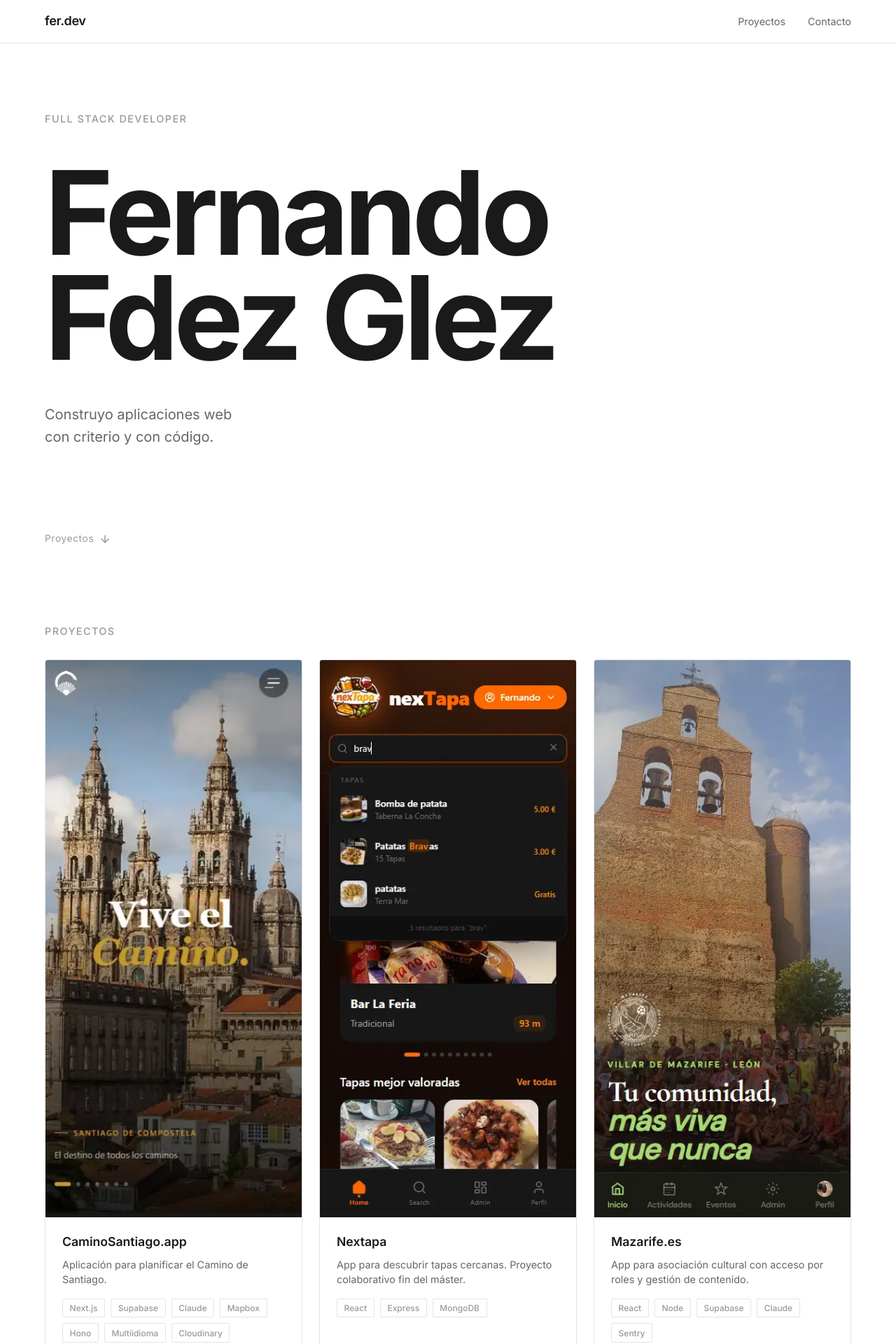
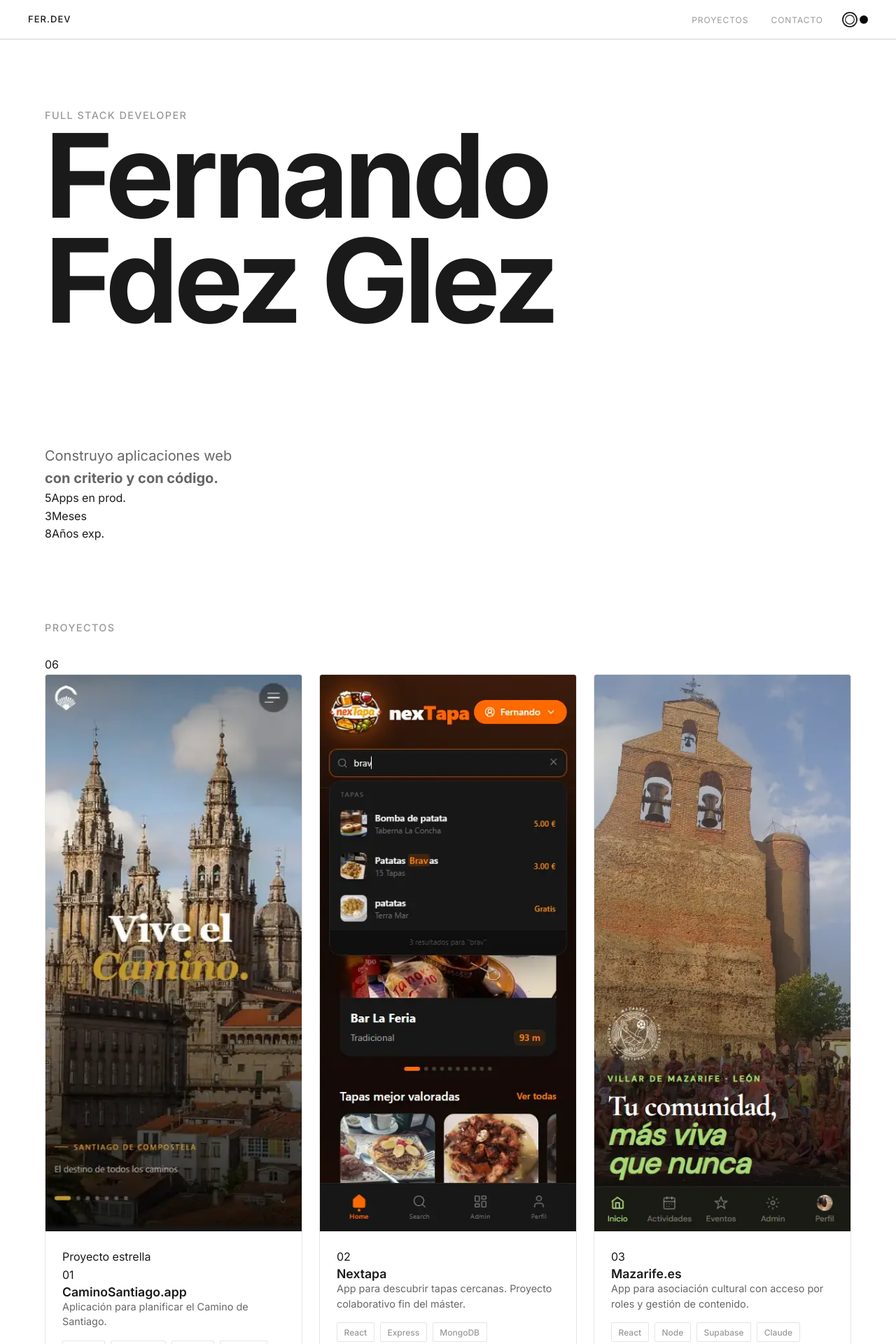
Before and after one commit to fernandofg78-ctrl/portfolio, a React (Vite) app in the folder frontend/: page / in a window 1280 px wide. Shown: the top 1920 px of the page at 70% size. Built offline with nearby package versions, Linux system fonts and the light colour scheme.

Commit message:
temas 1 dark

```diff
--- a/frontend/src/components/layout/Navbar.jsx
+++ b/frontend/src/components/layout/Navbar.jsx
@@ -1,15 +1,20 @@
 // src/components/layout/Navbar.jsx
-// Barra de navegación principal
+// Barra de navegación principal con selector de temas
 
 import { Link } from "react-router-dom";
+import { useTheme } from "../../context/ThemeContext";
+import { themes } from "../../themes/themes";
 import styles from "./Navbar.module.css";
 
 export const Navbar = () => {
+  const { currentTheme, changeTheme } = useTheme();
+
   return (
     <nav className={styles.navbar}>
       <Link to="/" className={styles.logo}>
         fer.dev
       </Link>
+      <div className={styles.right}>
         <ul className={styles.links}>
           <li>
             <Link to="/">Proyectos</Link>
@@ -18,6 +23,27 @@ export const Navbar = () => {
             <a href="#contact">Contacto</a>
           </li>
         </ul>
+        <div className={styles.themeSwitcher}>
+          {Object.values(themes).map((theme) => (
+            <button
+              key={theme.name}
+              className={`${styles.themeDot} ${currentTheme.name === theme.name ? styles.active : ""}`}
+              onClick={() => changeTheme(theme.name)}
+              title={theme.label}
+              aria-label={`Tema ${theme.label}`}
+              style={{
+                background: theme.colors.background,
+                borderColor:
+                  currentTheme.name === theme.name
+                    ? theme.name === "dark"
+                      ? "#C9A84C"
+                      : "#1a1a1a"
+                    : theme.colors.border,
+              }}
+            />
+          ))}
+        </div>
+      </div>
     </nav>
   );
 };
--- a/frontend/src/components/layout/Navbar.module.css
+++ b/frontend/src/components/layout/Navbar.module.css
@@ -1,35 +1,95 @@
 /* src/components/layout/Navbar.module.css */
-/* Estilos de la barra de navegación principal */
+/* Barra de navegación principal */
 
 .navbar {
+  position: sticky;
+  top: 0;
+  z-index: 100;
+  background-color: var(--color-nav-bg, var(--color-background));
+  border-bottom: 1px solid var(--color-border);
+  backdrop-filter: blur(12px);
+  -webkit-backdrop-filter: blur(12px);
+  padding: 0 2.5rem;
+  height: 56px;
   display: flex;
   align-items: center;
   justify-content: space-between;
-  padding: 1rem 1.5rem;
-  max-width: 1200px;
-  margin: 0 auto;
+  transition:
+    background-color 0.4s ease,
+    border-color 0.4s ease;
 }
 
 .logo {
-  font-size: 1.125rem;
-  font-weight: 600;
+  font-size: 13px;
+  font-weight: 500;
+  letter-spacing: 0.08em;
+  text-transform: uppercase;
   color: var(--color-text);
-  letter-spacing: -0.02em;
+  text-decoration: none;
+  transition: color 0.3s ease;
+}
+
+.right {
+  display: flex;
+  align-items: center;
+  gap: 2rem;
 }
 
 .links {
   display: flex;
-  align-items: center;
   gap: 2rem;
   list-style: none;
 }
 
 .links a {
-  font-size: 0.9rem;
-  color: var(--color-secondary);
+  font-size: 12px;
+  font-weight: 400;
+  color: var(--color-text-muted);
+  text-decoration: none;
+  letter-spacing: 0.08em;
+  text-transform: uppercase;
   transition: color 0.2s ease;
 }
 
 .links a:hover {
-  color: var(--color-text);
+  color: var(--color-accent);
 }
+
+.themeSwitcher {
+  display: flex;
+  align-items: center;
+  gap: 8px;
+}
+
+.themeDot {
+  width: 12px;
+  height: 12px;
+  border-radius: 50%;
+  border: 1.5px solid;
+  cursor: pointer;
+  padding: 0;
+  transition:
+    transform 0.2s ease,
+    box-shadow 0.2s ease;
+}
+
+.themeDot:hover {
+  transform: scale(1.2);
+}
+
+.themeDot.active {
+  transform: scale(1.15);
+  box-shadow:
+    0 0 0 2px var(--color-background),
+    0 0 0 3.5px var(--color-accent);
+}
+
+@media (max-width: 768px) {
+  .navbar {
+    padding: 0 1.25rem;
+  }
+
+  .links {
+    gap: 1.25rem;
+  }
+}
--- a/frontend/src/components/projects/ProjectCard.jsx
+++ b/frontend/src/components/projects/ProjectCard.jsx
@@ -1,30 +1,43 @@
 // src/components/projects/ProjectCard.jsx
-// Card individual de proyecto
+// Card de proyecto — soporta variante featured (ocupa 2 columnas)
 
-import { Link } from "react-router-dom";
+import { useNavigate } from "react-router-dom";
 import styles from "./ProjectCard.module.css";
 
-export const ProjectCard = ({ project }) => {
-  const { id, title, description, tech, image } = project;
+export const ProjectCard = ({ project, featured = false, index = 0 }) => {
+  const navigate = useNavigate();
 
   return (
-    <Link to={`/project/${id}`} className={styles.card}>
+    <div
+      className={`${styles.card} ${featured ? styles.featured : ""}`}
+      onClick={() => navigate(`/projects/${project.id}`)}
+    >
       <div className={styles.image}>
-        {image ? (
-          <img src={image} alt={title} className={styles.thumbnail} />
+        {project.image ? (
+          <img src={project.image} alt={project.title} className={styles.img} />
         ) : (
-          <span className={styles.placeholder}>{title[0]}</span>
+          <span className={styles.placeholder}>
+            {project.title.slice(0, 2).toUpperCase()}
+          </span>
         )}
+        <div className={styles.imageOverlay} />
       </div>
+
       <div className={styles.content}>
-        <h3 className={styles.title}>{title}</h3>
-        <p className={styles.description}>{description}</p>
+        <div className={styles.contentTop}>
+          {featured && (
+            <span className={styles.featuredBadge}>Proyecto estrella</span>
+          )}
+          <div className={styles.num}>{String(index + 1).padStart(2, "0")}</div>
+          <h3 className={styles.title}>{project.title}</h3>
+          <p className={styles.description}>{project.description}</p>
+        </div>
         <ul className={styles.tech}>
-          {tech.map((t) => (
+          {project.tech?.map((t) => (
             <li key={t}>{t}</li>
           ))}
         </ul>
       </div>
-    </Link>
+    </div>
   );
 };
--- a/frontend/src/hooks/useApplyTheme.js
+++ b/frontend/src/hooks/useApplyTheme.js
@@ -9,17 +9,34 @@ export const useApplyTheme = () => {
 
   useEffect(() => {
     const root = document.documentElement;
-    const { colors, font } = currentTheme;
+    const { colors, font, layout } = currentTheme;
 
+    // Colores base
     root.style.setProperty("--color-background", colors.background);
     root.style.setProperty("--color-surface", colors.surface);
     root.style.setProperty("--color-primary", colors.primary);
     root.style.setProperty("--color-secondary", colors.secondary);
     root.style.setProperty("--color-accent", colors.accent);
+    root.style.setProperty("--color-accent-gold", colors.accentGold);
     root.style.setProperty("--color-text", colors.text);
     root.style.setProperty("--color-text-muted", colors.textMuted);
+    root.style.setProperty("--color-text-outline", colors.textOutline);
     root.style.setProperty("--color-border", colors.border);
+    root.style.setProperty("--color-stat-num", colors.statNum);
+    root.style.setProperty("--color-nav-bg", colors.navBg);
+    root.style.setProperty("--color-featured-badge", colors.featuredBadge);
+    root.style.setProperty(
+      "--color-featured-badge-text",
+      colors.featuredBadgeText,
+    );
+
+    // Tipografía
     root.style.setProperty("--font-heading", font.heading);
     root.style.setProperty("--font-body", font.body);
+    root.style.setProperty("--font-body-weight", font.bodyWeight);
+
+    // Layout
+    root.style.setProperty("--name-stroke", layout.nameStroke);
+    root.style.setProperty("--card-radius", layout.cardRadius);
   }, [currentTheme]);
 };
--- a/frontend/src/pages/Home.jsx
+++ b/frontend/src/pages/Home.jsx
@@ -1,51 +1,78 @@
 // src/pages/Home.jsx
 // Página principal del portfolio
 
+import { useNavigate } from "react-router-dom";
+import { useTheme } from "../context/ThemeContext";
 import { projects } from "../utils/projects";
 import { ProjectCard } from "../components/projects/ProjectCard";
 import styles from "./Home.module.css";
 
+const STATS = [
+  { num: "5", label: "Apps en prod." },
+  { num: "3", label: "Meses" },
+  { num: "8", label: "Años exp." },
+];
+
 export const Home = () => {
+  const { currentTheme } = useTheme();
+  const isDark = currentTheme.name === "dark";
+
   return (
     <div className={styles.home}>
       <section className={styles.hero}>
-        <div className={styles.heroContent}>
+        <div className={styles.heroTop}>
           <p className={styles.role}>Full Stack Developer</p>
           <h1 className={styles.name}>
             Fernando
             <br />
-            Fdez Glez
+            <span
+              className={styles.nameOutline}
+              style={{
+                WebkitTextStroke: `var(--name-stroke)`,
+                color: isDark ? "transparent" : "inherit",
+              }}
+            >
+              Fdez Glez
+            </span>
           </h1>
+        </div>
+        <div className={styles.heroBottom}>
           <p className={styles.tagline}>
             Construyo aplicaciones web
             <br />
-            con criterio y con código.
+            <strong>con criterio y con código.</strong>
           </p>
-        </div>
-        <div className={styles.scrollHint}>
-          <span>Proyectos</span>
-          <svg width="16" height="16" viewBox="0 0 16 16" fill="none">
-            <path
-              d="M8 3v10M3 8l5 5 5-5"
-              stroke="currentColor"
-              strokeWidth="1.5"
-              strokeLinecap="round"
-              strokeLinejoin="round"
-            />
-          </svg>
+          <div className={styles.stats}>
+            {STATS.map(({ num, label }) => (
+              <div key={label} className={styles.stat}>
+                <span className={styles.statNum}>{num}</span>
+                <span className={styles.statLabel}>{label}</span>
+              </div>
+            ))}
+          </div>
         </div>
       </section>
 
       <section id="projects" className={styles.projects}>
-        <h2 className={styles.sectionTitle}>Proyectos</h2>
+        <div className={styles.sectionHeader}>
+          <h2 className={styles.sectionTitle}>Proyectos</h2>
+          <div className={styles.sectionLine} />
+          <span className={styles.sectionCount}>0{projects.length}</span>
+        </div>
         <div className={styles.grid}>
-          {projects.map((project) => (
-            <ProjectCard key={project.id} project={project} />
+          {projects.map((project, index) => (
+            <ProjectCard
+              key={project.id}
+              project={project}
+              index={index}
+              featured={index === 0}
+            />
           ))}
         </div>
       </section>
 
       <section id="contact" className={styles.contact}>
+        <p className={styles.contactLabel}>Contacto</p>
         <h2 className={styles.contactTitle}>¿Hablamos?</h2>
         <p className={styles.contactText}>
           Disponible para proyectos freelance y posiciones full stack.
--- a/frontend/src/themes/themes.js
+++ b/frontend/src/themes/themes.js
@@ -1,19 +1,66 @@
+// src/themes/themes.js
+// Definición de todos los temas visuales del portfolio
+
 export const themes = {
   default: {
     name: "default",
+    label: "Claro",
     colors: {
       background: "#ffffff",
       surface: "#f5f5f5",
       primary: "#1a1a1a",
       secondary: "#666666",
-      accent: "#000000",
+      accent: "#1a1a1a",
+      accentGold: "transparent",
       text: "#1a1a1a",
       textMuted: "#999999",
+      textOutline: "transparent",
       border: "#e5e5e5",
+      statNum: "#1a1a1a",
+      navBg: "rgba(255,255,255,0.92)",
+      featuredBadge: "#f0f0f0",
+      featuredBadgeText: "#666666",
     },
     font: {
       heading: "'Inter', sans-serif",
       body: "'Inter', sans-serif",
+      bodyWeight: "400",
+    },
+    layout: {
+      nameStroke: "none",
+      cardRadius: "4px",
+      sectionLabelStyle: "normal",
+    },
+  },
+
+  dark: {
+    name: "dark",
+    label: "Oscuro",
+    colors: {
+      background: "#0a0a0a",
+      surface: "#111111",
+      primary: "#e8e4dc",
+      secondary: "rgba(232,228,220,0.45)",
+      accent: "#C9A84C",
+      accentGold: "#C9A84C",
+      text: "#e8e4dc",
+      textMuted: "rgba(232,228,220,0.35)",
+      textOutline: "rgba(232,228,220,0.2)",
+      border: "rgba(255,255,255,0.07)",
+      statNum: "#C9A84C",
+      navBg: "rgba(10,10,10,0.92)",
+      featuredBadge: "rgba(201,168,76,0.1)",
+      featuredBadgeText: "#C9A84C",
+    },
+    font: {
+      heading: "'Inter', sans-serif",
+      body: "'Inter', sans-serif",
+      bodyWeight: "300",
+    },
+    layout: {
+      nameStroke: "1px rgba(232,228,220,0.2)",
+      cardRadius: "0px",
+      sectionLabelStyle: "uppercase",
     },
   },
 };
```
Lines whose indentation alone changed are shown as unchanged.
